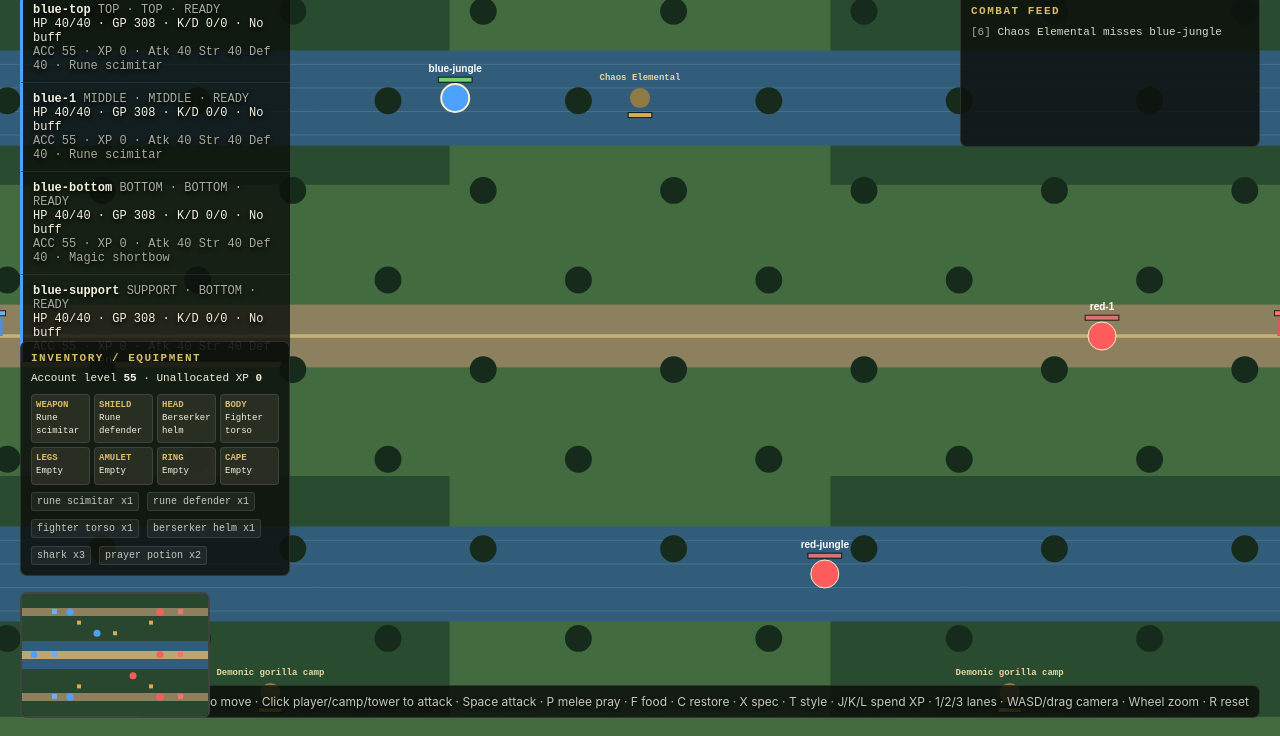
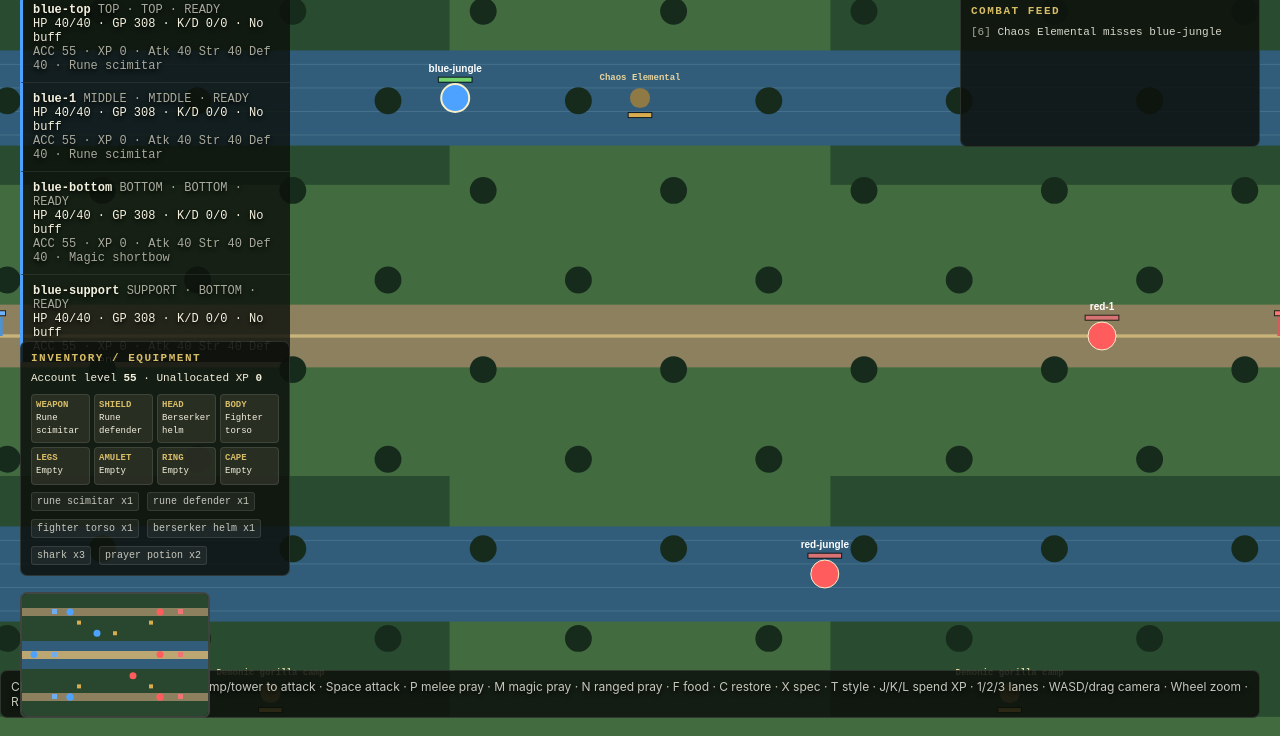
Before and after one commit to jooelmoel199-arch/sdfkuhskhju, a website built with Vite: page web/index.html in a window 1280 px wide. Shown: the part 64-800 px from the top of the page. Built offline with nearby package versions, Linux system fonts and the light colour scheme.

Commit message:
Document prayer switching controls

```diff
--- a/web/index.html
+++ b/web/index.html
@@ -7,7 +7,7 @@
   <div class="brand">RS <span>MOBA</span><small>combat prototype</small></div>
   <div class="status"><span id="tick">TICK 0</span><span id="time">00:00</span><span>600ms</span></div>
   <div id="players" class="players"></div>
-  <div class="help">Click lane to move · Click player/camp/tower to attack · Space attack · P melee pray · F food · C restore · X spec · T style · J/K/L spend XP · 1/2/3 lanes · WASD/drag camera · Wheel zoom · R reset</div>
+  <div class="help">Click lane to move · Click player/camp/tower to attack · Space attack · P melee pray · M magic pray · N ranged pray · F food · C restore · X spec · T style · J/K/L spend XP · 1/2/3 lanes · WASD/drag camera · Wheel zoom · R reset</div>
 </div>
 <div class="combat-panel">
   <div class="panel-title">COMBAT FEED</div>
```
